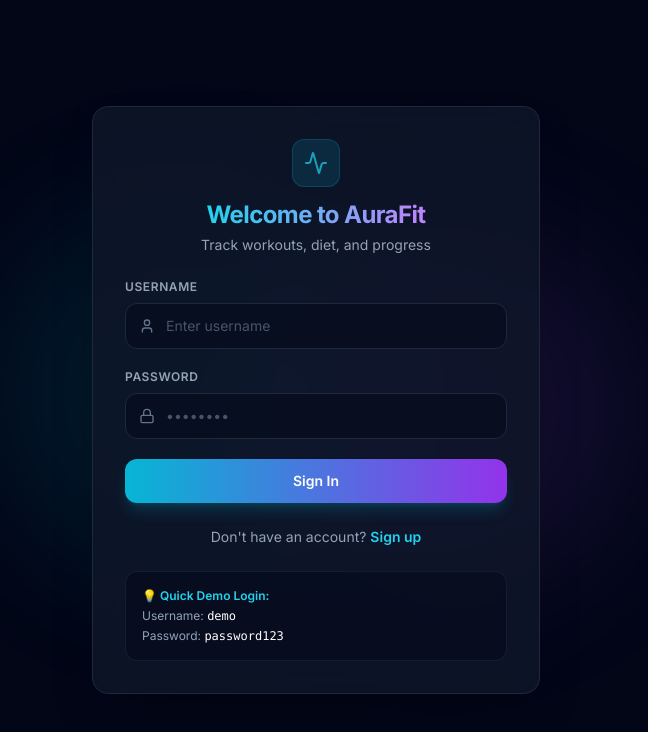
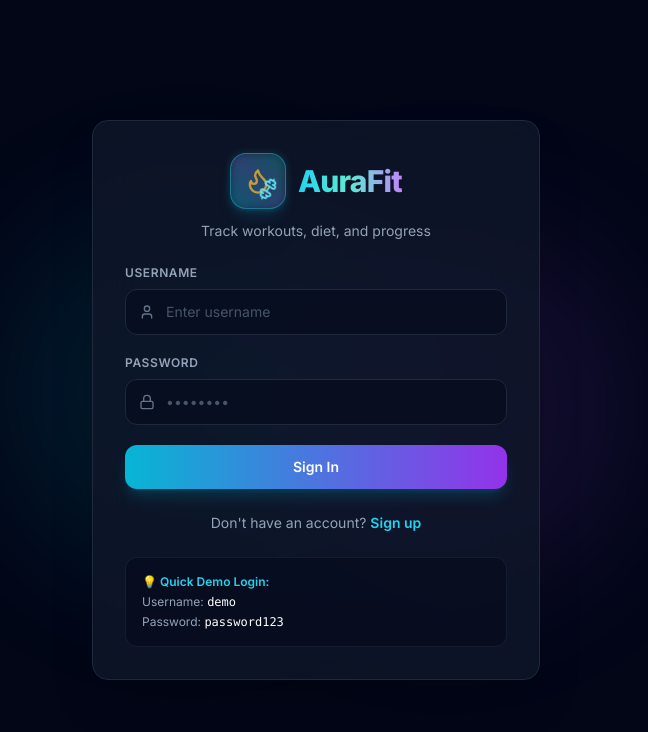
Before and after one commit to himanshu9899/fitness-tracker, a React (Vite) app in the folder frontend/: page /login in a window 1280 px wide. Shown: the top 732 px of the page, without its empty margins (324-972 px from the left). Built offline with nearby package versions, Linux system fonts and the light colour scheme.

Commit message:
Updated brand logo to modern Fitness Flame & Dumbbell Emblem

```diff
--- a/frontend/src/App.jsx
+++ b/frontend/src/App.jsx
@@ -9,7 +9,8 @@ import DietTracker from './components/DietTracker';
 import UserProfile from './components/UserProfile';
 import SaveAccountModal from './components/SaveAccountModal';
 import AccountSwitcherModal from './components/AccountSwitcherModal';
-import { LayoutDashboard, Dumbbell, Apple, User, LogOut, Activity, Users, ChevronRight } from 'lucide-react';
+import Logo from './components/Logo';
+import { LayoutDashboard, Dumbbell, Apple, User, LogOut, Users, ChevronRight } from 'lucide-react';
 
 const Layout = ({ children }) => {
   const { logout, user, savedAccounts, switchAccount, removeSavedAccount } = useAuth();
@@ -34,13 +35,8 @@ const Layout = ({ children }) => {
       {/* Side Navigation */}
       <aside className="w-full md:w-64 bg-slate-900 border-b md:border-b-0 md:border-r border-slate-800 flex flex-col justify-between shrink-0">
         <div className="p-6">
-          <div className="flex items-center gap-3 mb-8">
-            <div className="w-9 h-9 bg-cyan-500/20 border border-cyan-500/30 rounded-lg flex items-center justify-center">
-              <Activity className="w-5 h-5 text-cyan-400" />
-            </div>
-            <span className="font-extrabold text-xl tracking-tight bg-gradient-to-r from-cyan-400 to-purple-400 bg-clip-text text-transparent">
-              AuraFit
-            </span>
+          <div className="mb-8">
+            <Logo size="md" />
           </div>
 
           <nav className="space-y-1.5">
--- a/frontend/src/components/Login.jsx
+++ b/frontend/src/components/Login.jsx
@@ -1,7 +1,8 @@
 import React, { useState, useEffect } from 'react';
 import { useAuth } from '../context/AuthContext';
 import { useNavigate, Link, useLocation } from 'react-router-dom';
-import { Activity, Lock, User, AlertCircle, Trash2, Plus, ArrowRight, Loader2 } from 'lucide-react';
+import Logo from './Logo';
+import { Lock, User, AlertCircle, Trash2, Plus, ArrowRight, Loader2 } from 'lucide-react';
 
 const Login = () => {
   const [username, setUsername] = useState('');
@@ -56,12 +57,7 @@ const Login = () => {
 
       <div className="w-full max-w-md bg-slate-900/80 border border-slate-800 backdrop-blur-xl rounded-2xl p-8 shadow-2xl relative z-10 space-y-6">
         <div className="flex flex-col items-center">
-          <div className="w-12 h-12 bg-cyan-500/20 border border-cyan-500/30 rounded-xl flex items-center justify-center mb-3 animate-pulse">
-            <Activity className="w-6 h-6 text-cyan-400" />
-          </div>
-          <h2 className="text-2xl font-bold tracking-tight bg-gradient-to-r from-cyan-400 to-purple-400 bg-clip-text text-transparent">
-            Welcome to AuraFit
-          </h2>
+          <Logo size="lg" className="mb-2" />
           <p className="text-slate-400 text-sm mt-1">Track workouts, diet, and progress</p>
         </div>
 
--- /dev/null
+++ b/frontend/src/components/Logo.jsx
@@ -0,0 +1,56 @@
+import React from 'react';
+import { Flame, Dumbbell } from 'lucide-react';
+
+const Logo = ({ size = 'md', showText = true, className = '' }) => {
+  // Size classes map
+  const containerSizes = {
+    sm: 'w-8 h-8 rounded-lg',
+    md: 'w-10 h-10 rounded-xl',
+    lg: 'w-14 h-14 rounded-2xl',
+  };
+
+  const flameSizes = {
+    sm: 'w-4 h-4',
+    md: 'w-5 h-5',
+    lg: 'w-7 h-7',
+  };
+
+  const dumbbellSizes = {
+    sm: 'w-3 h-3',
+    md: 'w-3.5 h-3.5',
+    lg: 'w-5 h-5',
+  };
+
+  const textSizes = {
+    sm: 'text-lg',
+    md: 'text-xl',
+    lg: 'text-3xl',
+  };
+
+  return (
+    <div className={`flex items-center gap-3 ${className}`}>
+      {/* Logo Badge Icon Container */}
+      <div className={`relative ${containerSizes[size]} bg-gradient-to-tr from-cyan-500/25 via-purple-500/20 to-emerald-500/20 border border-cyan-400/40 flex items-center justify-center shadow-lg shadow-cyan-500/15 backdrop-blur-md group hover:border-cyan-400 transition-all duration-300`}>
+        {/* Glow ambient circle */}
+        <div className="absolute inset-0 bg-cyan-400/20 rounded-xl blur-sm group-hover:blur-md transition-all"></div>
+
+        {/* Flame Icon with Dumbbell Badge Overlay */}
+        <div className="relative flex items-center justify-center">
+          <Flame className={`${flameSizes[size]} text-amber-400 animate-pulse`} />
+          <Dumbbell className={`${dumbbellSizes[size]} text-cyan-300 absolute -bottom-1 -right-1.5 drop-shadow-md transform -rotate-12`} />
+        </div>
+      </div>
+
+      {/* Brand Text */}
+      {showText && (
+        <div className="flex flex-col">
+          <span className={`font-extrabold tracking-tight bg-gradient-to-r from-cyan-400 via-teal-300 to-purple-400 bg-clip-text text-transparent ${textSizes[size]}`}>
+            AuraFit
+          </span>
+        </div>
+      )}
+    </div>
+  );
+};
+
+export default Logo;
--- a/frontend/src/components/Register.jsx
+++ b/frontend/src/components/Register.jsx
@@ -1,7 +1,8 @@
 import React, { useState } from 'react';
 import { useAuth } from '../context/AuthContext';
 import { useNavigate, Link } from 'react-router-dom';
-import { Activity, Mail, Lock, User, AlertCircle } from 'lucide-react';
+import Logo from './Logo';
+import { Mail, Lock, User, AlertCircle } from 'lucide-react';
 
 const Register = () => {
   const [username, setUsername] = useState('');
@@ -29,12 +30,7 @@ const Register = () => {
 
       <div className="w-full max-w-md bg-slate-900/80 border border-slate-800 backdrop-blur-xl rounded-2xl p-8 shadow-2xl relative z-10">
         <div className="flex flex-col items-center mb-8">
-          <div className="w-12 h-12 bg-purple-500/20 border border-purple-500/30 rounded-xl flex items-center justify-center mb-3 animate-pulse">
-            <Activity className="w-6 h-6 text-purple-400" />
-          </div>
-          <h2 className="text-2xl font-bold tracking-tight bg-gradient-to-r from-cyan-400 to-purple-400 bg-clip-text text-transparent">
-            Create Account
-          </h2>
+          <Logo size="lg" className="mb-2" />
           <p className="text-slate-400 text-sm mt-1">Start tracking your health today</p>
         </div>
 
```
Also changed, not shown: 1 other file (tests, documents, lock files or other folders).
